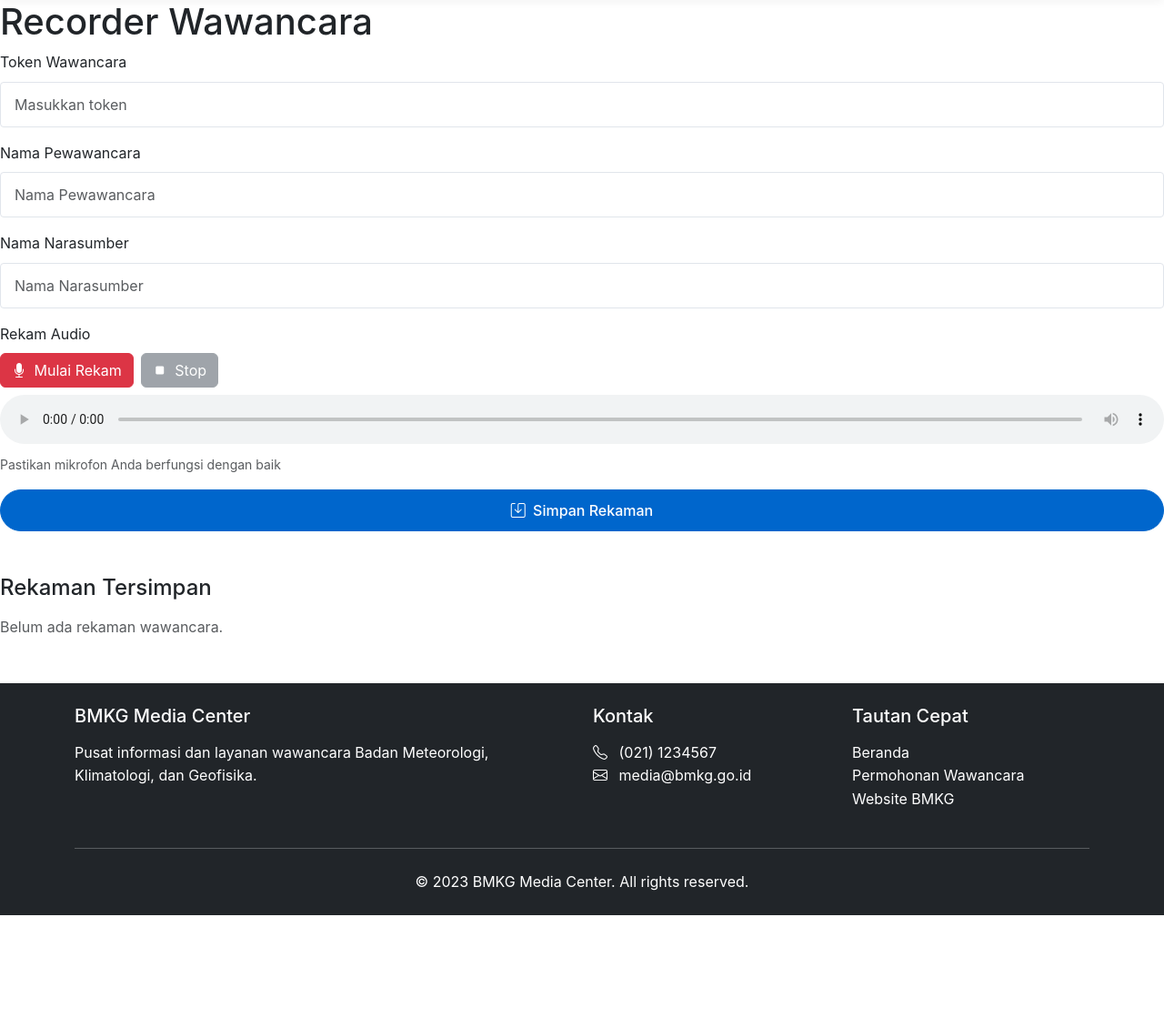
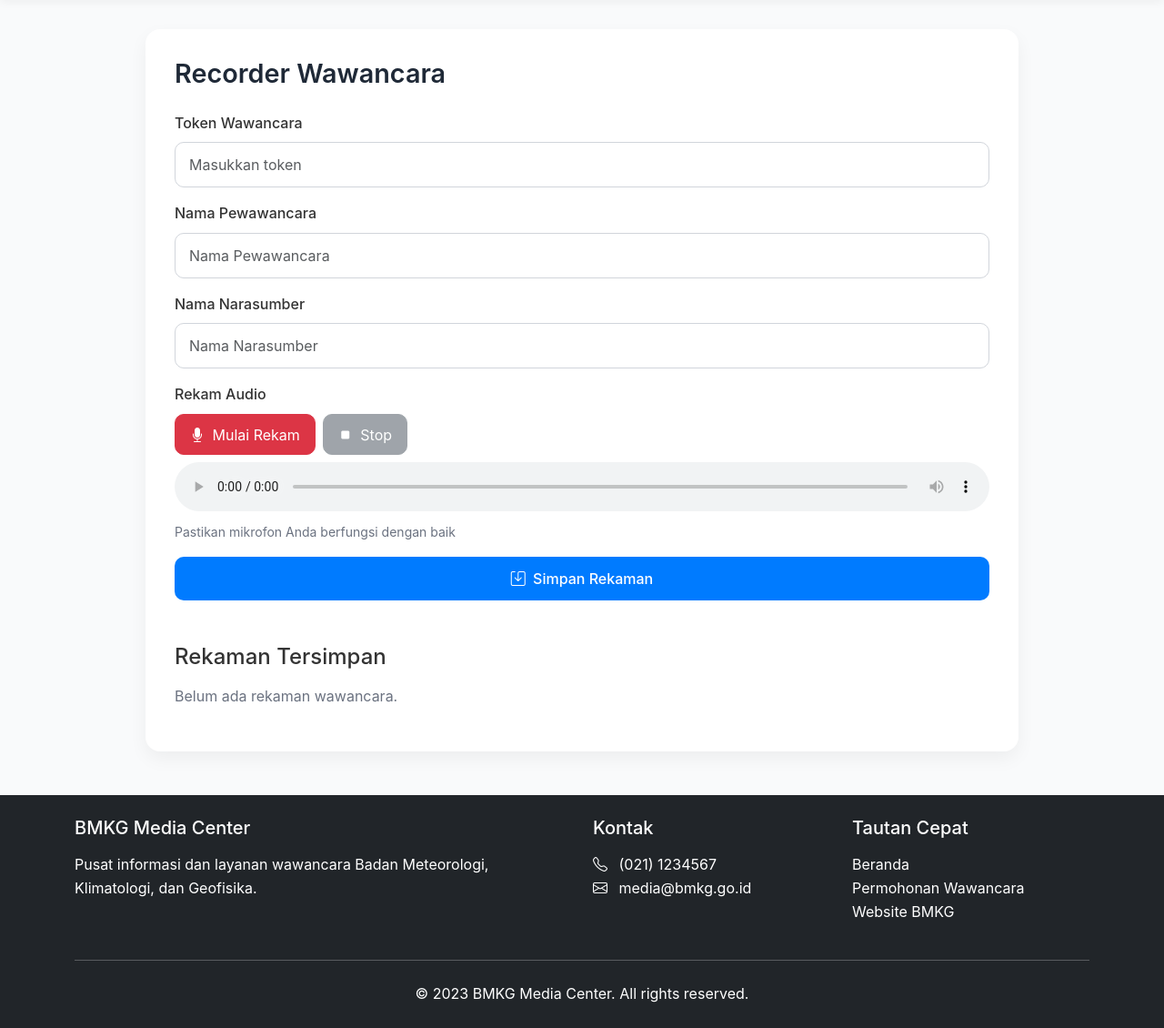
Before and after one commit to dwibagusd/bmkg-media, a Flask app: template templates/recorder.html in a window 1280 px wide. Shown: the part 74-1204 px from the top of the page at 91% size. Before the commit the page ends 1080 px from the top, so only its background shows below. Run offline with Flask 3, Linux system fonts and the light colour scheme; the template is opened without the code that fills it, so the values that code supplies are empty; parts of the project's set-up code (start-up, migrations or seed data) failed here and were passed over; some libraries are stand-ins or nearby versions.

Commit message:
Refactor recorder HTML and JavaScript for audio handling
Updated audio recording functionality and UI elements. Changed audio format to webm, improved error handling, and modified the save button behavior.

```diff
--- a/templates/recorder.html
+++ b/templates/recorder.html
@@ -8,9 +8,6 @@
     const audioPlayer = document.getElementById("audioPlayer");
     const saveButton = document.getElementById("saveButton");
 
-    // Hapus referensi ke transcriptText
-    // const transcriptText = document.getElementById("transcript");
-
     const tokenInput = document.getElementById("token");
     const intervieweeInput = document.getElementById("interviewee");
     const interviewerInput = document.getElementById("interviewer");
@@ -20,12 +17,9 @@
     let isRecording = false;
     let audioBlob;
 
-    // Check browser compatibility
     if (!navigator.mediaDevices) {
       alert("Browser Anda tidak mendukung fitur perekaman. Gunakan Chrome atau Edge terbaru.");
     }
-
-    // --- SEMUA KODE SpeechRecognition DIHAPUS DARI SINI ---
 
     // Start recording
     recordButton.addEventListener("click", async function () {
@@ -38,20 +32,15 @@
         };
 
         mediaRecorder.onstop = function () {
-          // DIUBAH: Gunakan format webm atau ogg, karena lebih umum
-          // Pydub di backend bisa menangani ini
           audioBlob = new Blob(audioChunks, { type: "audio/webm" });
           audioPlayer.src = URL.createObjectURL(audioBlob);
           audioChunks = [];
         };
 
         mediaRecorder.start();
-        // --- recognition.start() DIHAPUS ---
-
         recordButton.disabled = true;
         stopButton.disabled = false;
         isRecording = true;
-
         console.log("Recording started");
       } catch (error) {
         console.error("Error accessing microphone:", error);
@@ -63,12 +52,9 @@
     stopButton.addEventListener("click", function () {
       if (mediaRecorder && isRecording) {
         mediaRecorder.stop();
-        // --- recognition.stop() DIHAPUS ---
-
         recordButton.disabled = false;
         stopButton.disabled = true;
         isRecording = false;
-
         console.log("Recording stopped");
       }
     });
@@ -86,18 +72,12 @@
       }
 
       const formData = new FormData();
-      // Kirim sebagai file .webm, ini lebih efisien
       formData.append("audio_file", audioBlob, "recording.webm");
       formData.append("token", tokenInput.value);
       formData.append("interviewee", intervieweeInput.value);
       formData.append("interviewer", interviewerInput.value);
 
-      // --- formData.append("transcript", ...) DIHAPUS ---
-      // Backend Anda (di route /recorder) sekarang akan 100% bertanggung jawab
-      // untuk menjalankan transcribe_audio()
-
       try {
-        // Tampilkan loading/disabled state
         saveButton.disabled = true;
         saveButton.innerHTML = '<i class="bi bi-arrow-clockwise"></i> Menyimpan & Memproses...';
 
@@ -107,8 +87,13 @@
         });
 
         if (response.ok) {
-          alert("Rekaman berhasil disimpan! Backend akan memproses transkrip.");
-          window.location.href = "{{ url_for('historical_data_view') }}";
+          alert("Rekaman berhasil disimpan! Halaman akan dimuat ulang.");
+
+          // --- PERUBAHAN 1 DARI 2 ---
+          // Ganti redirect ke 'historical_data' dengan reload halaman saat ini.
+          // Ini memungkinkan Anda melihat rekaman baru muncul di daftar di bawah.
+          window.location.reload();
+
         } else {
           throw new Error("Gagal menyimpan rekaman");
         }
@@ -125,7 +110,65 @@
 
 {% block content %}
 <style>
-  /* ... (CSS Anda tidak perlu diubah, biarkan apa adanya) ... */
+  /* ... (CSS Anda sudah benar, tidak perlu diubah) ... */
+  body {
+    background-color: #f9fafb;
+    font-family: 'Inter', 'Segoe UI', sans-serif;
+    color: #333;
+  }
+  .recorder-container {
+    max-width: 960px;
+    margin: 2rem auto;
+    padding: 2rem;
+    background: #fff;
+    border-radius: 16px;
+    box-shadow: 0 8px 20px rgba(0, 0, 0, 0.05);
+  }
+  .recorder-container h1 {
+    font-size: 1.8rem;
+    font-weight: 600;
+    margin-bottom: 1.5rem;
+    color: #1f2937;
+  }
+  .form-label {
+    font-weight: 500;
+    margin-bottom: 0.5rem;
+  }
+  .form-control {
+    border-radius: 10px;
+    border: 1px solid #d1d5db;
+  }
+  .btn-primary {
+    background-color: #007bff;
+    border: none;
+    border-radius: 10px;
+    padding: 0.75rem;
+    font-weight: 500;
+  }
+  .btn-primary:hover {
+    background-color: #0069d9;
+  }
+  .btn-danger, .btn-secondary {
+    border-radius: 10px;
+    padding: 0.6rem 1rem;
+  }
+  .recordings-list {
+    margin-top: 2rem;
+  }
+  .recording-card {
+    border: 1px solid #e5e7eb;
+    border-radius: 12px;
+    padding: 1rem;
+    margin-bottom: 1rem;
+    background: #fefefe;
+    box-shadow: 0 2px 6px rgba(0, 0, 0, 0.03);
+  }
+  .recording-card h6 {
+    margin-bottom: 0.25rem;
+  }
+  .text-muted {
+    color: #6b7280 !important;
+  }
 </style>
 
 <div class="recorder-container">
@@ -136,17 +179,14 @@
       <label for="token" class="form-label">Token Wawancara</label>
       <input type="text" class="form-control" id="token" placeholder="Masukkan token" />
     </div>
-
     <div class="mb-3">
       <label for="interviewer" class="form-label">Nama Pewawancara</label>
       <input type="text" class="form-control" id="interviewer" placeholder="Nama Pewawancara" />
     </div>
-
     <div class="mb-3">
       <label for="interviewee" class="form-label">Nama Narasumber</label>
       <input type="text" class="form-control" id="interviewee" placeholder="Nama Narasumber" />
     </div>
-
     <div class="mb-3">
       <label class="form-label">Rekam Audio</label>
       <div class="d-flex gap-2 mb-2">
@@ -160,7 +200,6 @@
       <audio id="audioPlayer" controls class="w-100"></audio>
       <small class="text-muted d-block mt-1">Pastikan mikrofon Anda berfungsi dengan baik</small>
     </div>
-
     <div class="d-grid">
       <button id="saveButton" type="button" class="btn btn-primary">
         <i class="bi bi-save me-1"></i> Simpan Rekaman
@@ -172,30 +211,27 @@
     <h4 class="mt-5 mb-3">Rekaman Tersimpan</h4>
 
     {% if not recordings %}
-
     <p class="text-muted">Belum ada rekaman wawancara.</p>
-
     {% else %}
-
       {% for recording in recordings %}
-
       <div class="recording-card">
         <h6>{{ recording.interviewee }}</h6>
         <p class="text-muted mb-1">Token: {{ recording.token }}</p>
         <p class="text-muted mb-2">Pewawancara: {{ recording.interviewer }} | Tanggal: {{ recording.date }}</p>
 
         <audio controls>
-        <source src="{{ url_for('static', filename='uploads/' + recording.filename) }}" type="audio/wav" />
+          <source src="{{ url_for('uploaded_file', filename=recording.filename) }}" type="audio/webm" />
+          Browser Anda tidak mendukung elemen audio.
         </audio>
 
         <div class="mt-2">
-        <a href="/generate-pdf/{{ recording.id }}" class="btn btn-sm btn-outline-primary">
+          <a href="{{ url_for('generate_pdf', recording_id=recording.id) }}" class="btn btn-sm btn-outline-primary">
             <i class="bi bi-file-earmark-pdf"></i> Unduh PDF
           </a>
         </div>
       </div>
-
       {% endfor %}
     {% endif %}
   </div>
+</div>
 {% endblock %}
```
Lines whose indentation alone changed are shown as unchanged.
